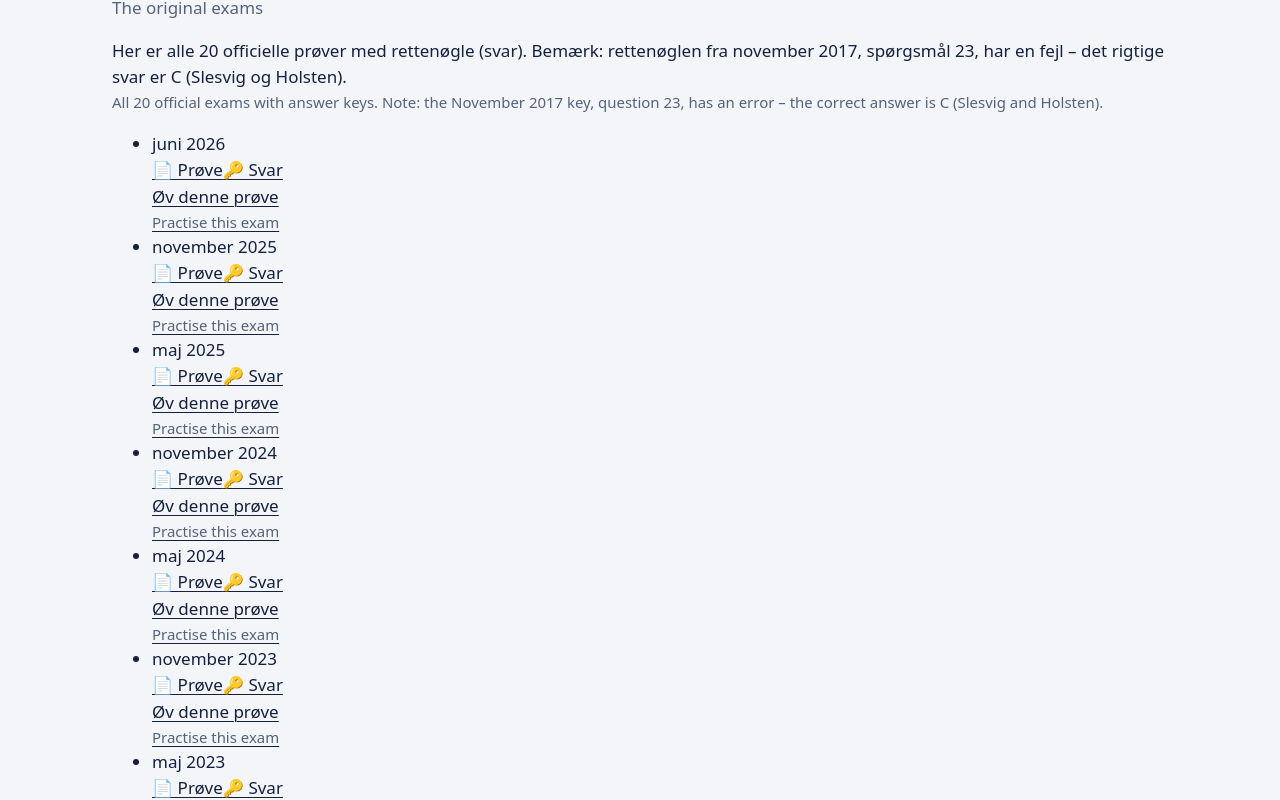
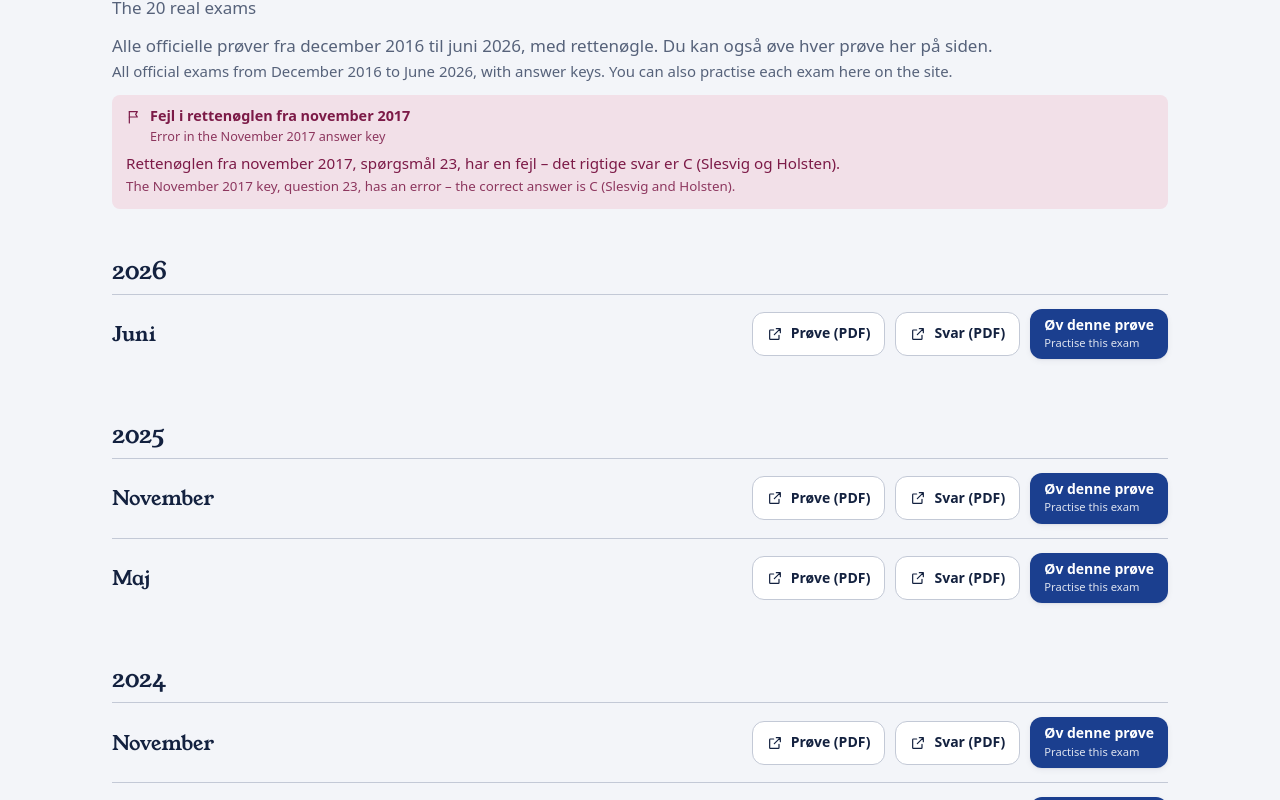
Before and after one commit to m-Samhoury/medborgerskabsproven, a plain HTML site: page exams.html in a window 1280 px wide. Shown: the part 142-942 px from the top of the page. Drawn offline with Linux system fonts and the light colour scheme; a web font is replaced by a local one.

Commit message:
Redesign: Prøver page and README
Co-Authored-By: Claude Haiku 5.5 <noreply@anthropic.com>

```diff
--- a/css/style.css
+++ b/css/style.css
@@ -1473,3 +1473,39 @@ main.only-frequent .fact-row:not(.freq) { display: none; }
 .review-no { margin: 0 0 8px; font: 700 var(--fs-s)/1.2 var(--f-body); color: var(--ink-2); }
 
 /* ---------- Page: Prøver ---------- */
+
+.exam-year { margin-top: var(--s-7); }
+.exam-year h2 { margin: 0 0 var(--s-2); font: 400 var(--fs-xl)/1.2 var(--f-display); }
+.exam-row {
+  display: grid;
+  gap: 12px;
+  padding: 14px 0;
+  border-top: 1px solid var(--line);
+}
+@media (min-width: 760px) {
+  .exam-row { grid-template-columns: 1fr auto; align-items: center; }
+  .exam-row .btn-row { justify-content: flex-end; }
+}
+.exam-info { display: grid; justify-items: start; }
+.exam-name { margin: 0; font: 400 var(--fs-l)/1.2 var(--f-display); }
+.exam-best {
+  display: flex;
+  align-items: center;
+  gap: 6px;
+  margin: 4px 0 0;
+  font-size: var(--fs-xs);
+  color: var(--ink-2);
+}
+.exam-pm { width: 22px; height: 22px; color: var(--go); flex: 0 0 auto; }
+.pill-keyerr {
+  display: inline-flex;
+  align-items: center;
+  gap: 5px;
+  margin-top: 8px;
+  padding: 5px 10px;
+  border-radius: var(--r-pill);
+  background: var(--keyerr-bg);
+  color: var(--keyerr-ink);
+  font: 700 var(--fs-xs)/1 var(--f-body);
+}
+.pill-keyerr svg { width: 13px; height: 13px; }
--- a/js/exams.js
+++ b/js/exams.js
@@ -1,4 +1,4 @@
-// Original exams: links to the PDFs and answer keys, plus a practice link for each exam.
+// Prøver: the 20 original exams with links to the PDFs and answer keys, a practice link and the best score for each.
 (function () {
   "use strict";
   var MBP = window.MBP;
@@ -6,6 +6,8 @@
   var bi = MBP.ui.bi;
 
   var MONTHS = ["januar", "februar", "marts", "april", "maj", "juni", "juli", "august", "september", "oktober", "november", "december"];
+  var PASS = 20;
+  var KEY_ERROR_EXAM = "2017-11";
 
   MBP.ui.initShell();
   MBP.ui.start(init);
@@ -15,24 +17,80 @@
     return MONTHS[Number(parts[1]) - 1] + " " + parts[0];
   }
 
+  // Month name with a capital letter, e.g. "November".
+  function monthName(exam) {
+    var name = MONTHS[Number(exam.split("-")[1]) - 1];
+    return name.charAt(0).toUpperCase() + name.slice(1);
+  }
+
   function init(D) {
     var main = document.getElementById("main");
     main.textContent = "";
-    main.appendChild(bi("De originale prøver", "The original exams", "h1"));
-    main.appendChild(h("div", { class: "intro-box" }, bi(
-      "Her er alle 20 officielle prøver med rettenøgle (svar). Bemærk: rettenøglen fra november 2017, spørgsmål 23, har en fejl – det rigtige svar er C (Slesvig og Holsten).",
-      "All 20 official exams with answer keys. Note: the November 2017 key, question 23, has an error – the correct answer is C (Slesvig and Holsten).",
-      "p")));
+    main.appendChild(bi("De 20 rigtige prøver", "The 20 real exams", "h1"));
+    main.appendChild(bi(
+      "Alle officielle prøver fra december 2016 til juni 2026, med rettenøgle. Du kan også øve hver prøve her på siden.",
+      "All official exams from December 2016 to June 2026, with answer keys. You can also practise each exam here on the site.",
+      "p"));
 
-    var list = h("ul", { class: "exam-list" });
+    main.appendChild(h("section", {
+      class: "note note-keyerror"
+    },
+      h("p", { class: "note-title" }, MBP.icon("flag", 16),
+        bi("Fejl i rettenøglen fra november 2017", "Error in the November 2017 answer key", "span")),
+      bi(
+        "Rettenøglen fra november 2017, spørgsmål 23, har en fejl – det rigtige svar er C (Slesvig og Holsten).",
+        "The November 2017 key, question 23, has an error – the correct answer is C (Slesvig and Holsten).",
+        "p")));
+
+    // Exams grouped by year, newest first.
+    var years = [];
     D.exams.slice().reverse().forEach(function (exam) {
-      list.appendChild(h("li", null,
-        h("div", { class: "exam-name" }, monthYear(exam)),
-        h("div", { class: "exam-links" },
-          h("a", { href: "exams/" + exam + "_medborgerskabsproeve.pdf", target: "_blank", rel: "noopener" }, "📄 Prøve"),
-          h("a", { href: "exams/" + exam + "_medborgerskabsproeve_svar.pdf", target: "_blank", rel: "noopener" }, "🔑 Svar"),
-          h("a", { href: "quiz.html?exam=" + exam }, bi("Øv denne prøve", "Practise this exam", "span")))));
+      var year = exam.split("-")[0];
+      var group = years.filter(function (g) { return g.year === year; })[0];
+      if (!group) {
+        group = { year: year, exams: [] };
+        years.push(group);
+      }
+      group.exams.push(exam);
     });
-    main.appendChild(list);
+
+    years.forEach(function (group) {
+      var section = h("section", { class: "exam-year" }, h("h2", null, group.year));
+      group.exams.forEach(function (exam) {
+        section.appendChild(examRow(D, exam));
+      });
+      main.appendChild(section);
+    });
+  }
+
+  // One exam: name, best score and key-error pill on the left; PDFs and practice on the right.
+  function examRow(D, exam) {
+    var best = MBP.store.bestScore(exam);
+    var total = D.questions.filter(function (q) { return q.exam === exam; }).length;
+    var left = [h("p", { class: "exam-name" }, monthName(exam))];
+    if (best !== null) {
+      var stat = h("p", { class: "exam-best" }, bi("Dit bedste: " + best + "/" + total, "Your best: " + best + "/" + total, "span"));
+      if (best >= PASS) {
+        var mark = MBP.ui.postmark("bestaet", "exam-pm");
+        mark.setAttribute("width", "22");
+        mark.setAttribute("height", "22");
+        mark.querySelectorAll("text")[1].remove();
+        stat.appendChild(mark);
+      }
+      left.push(stat);
+    }
+    if (exam === KEY_ERROR_EXAM) {
+      left.push(h("span", { class: "pill-keyerr" }, MBP.icon("flag", 13), "Fejl i svar-arket, spm. 23"));
+    }
+
+    return h("div", { class: "exam-row" },
+      h("div", { class: "exam-info" }, left),
+      h("div", { class: "btn-row" },
+        h("a", { class: "btn btn-secondary btn-small", href: "exams/" + exam + "_medborgerskabsproeve.pdf", target: "_blank", rel: "noopener" },
+          MBP.icon("open", 16), "Prøve (PDF)"),
+        h("a", { class: "btn btn-secondary btn-small", href: "exams/" + exam + "_medborgerskabsproeve_svar.pdf", target: "_blank", rel: "noopener" },
+          MBP.icon("open", 16), "Svar (PDF)"),
+        h("a", { class: "btn btn-primary btn-small", href: "quiz.html?exam=" + exam },
+          bi("Øv denne prøve", "Practise this exam", "span"))));
   }
 })();
```
Also changed, not shown: 1 other file.
